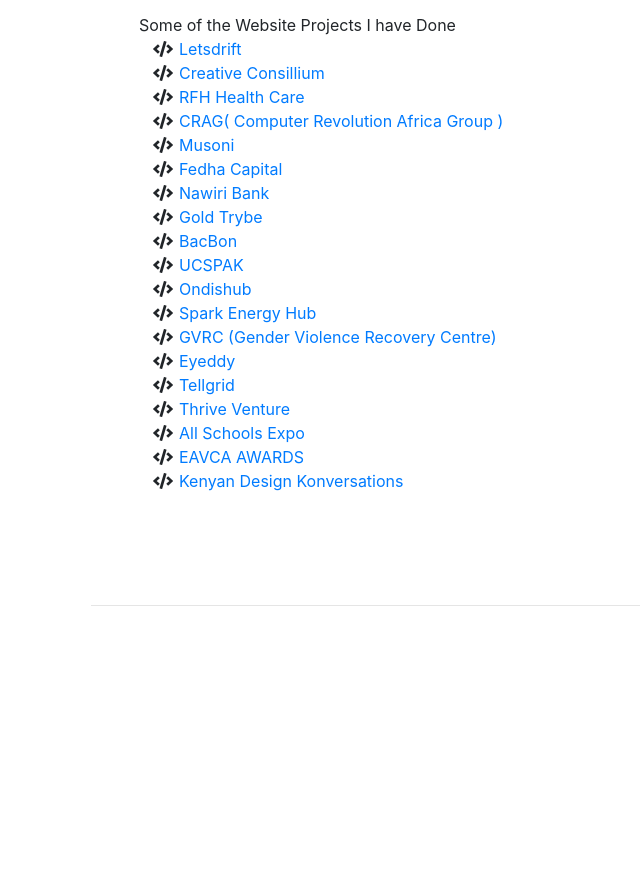
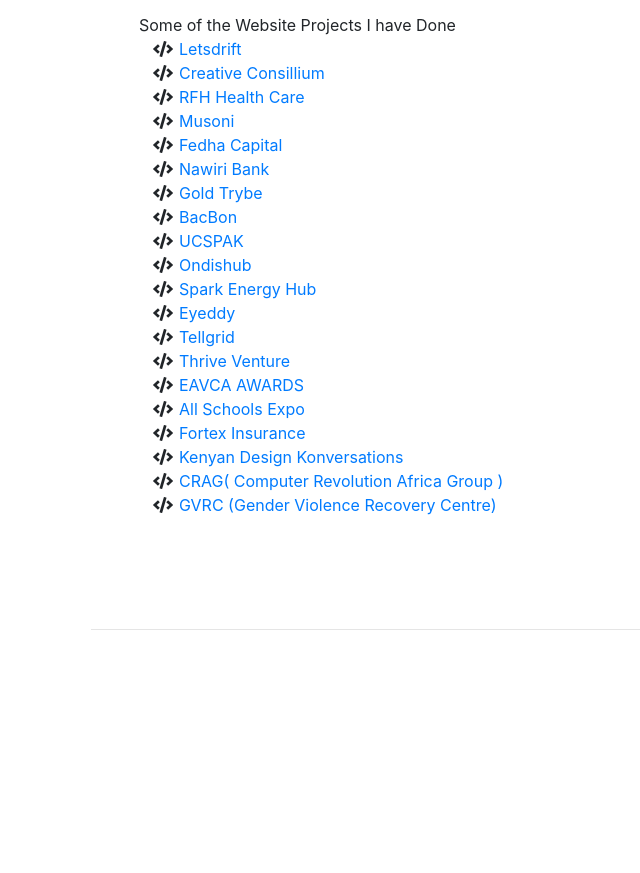
Before and after one commit to kizitoomoit/Kizitoomoit.github.io, a website with bundled scripts: page index.html in a window 1280 px wide. Shown: the part 2386-3259 px from the top of the page, without its empty margins (181-821 px from the left). Built offline with nearby package versions, Linux system fonts and the light colour scheme; a web font is replaced by a local one.

Commit message:
Added more  website projects done

```diff
--- a/index.html
+++ b/index.html
@@ -298,10 +298,6 @@
                     RFH Health Care</li></a>
                   <li>
                   <li>
-                    <i class="fa-li fa fa-code"><a href="https://cragroup.co.ke/" target="_blank" rel="noopener noreferrer"></i>
-                    CRAG( Computer Revolution Africa Group )</li></a>
-                  <li>
-                  <li>
                     <i class="fa-li fa fa-code"><a href="https://musoni.co.ke/" target="_blank" rel="noopener noreferrer"></i>
                     Musoni</li></a>
                   <li>
@@ -334,10 +330,6 @@
                     Spark Energy Hub</li></a>
                   <li>
                   <li>
-                    <i class="fa-li fa fa-code"><a href="https://gvrc.co.ke" target="_blank" rel="noopener noreferrer"></i>
-                    GVRC (Gender Violence Recovery Centre)</li></a>
-                  <link>
-                  <li>
                     <i class="fa-li fa fa-code"><a href="https://eyeddy.com/" target="_blank" rel="noopener noreferrer"></i>
                     Eyeddy</li></a>
                   <li>
@@ -350,16 +342,28 @@
                     Thrive Venture</li></a>
                   <li>
                   <li>
+                    <i class="fa-li fa fa-code"><a href="https://2024awards.eavca.org/" target="_blank" rel="noopener noreferrer"></i>
+                    EAVCA AWARDS</li></a>
+                  <li>
+                  <li>
                     <i class="fa-li fa fa-code"><a href="https://allschoolsexpo.co.ke/" target="_blank" rel="noopener noreferrer"></i>
                     All Schools Expo</li></a>
                   <li>
                   <li>
-                    <i class="fa-li fa fa-code"><a href="https://2024awards.eavca.org/" target="_blank" rel="noopener noreferrer"></i>
-                    EAVCA AWARDS</li></a>
+                    <i class="fa-li fa fa-code"><a href="https://fortexinsurance.co.ke" target="_blank" rel="noopener noreferrer"></i>
+                    Fortex Insurance</li></a>
                   <li>
                   <li>
                     <i class="fa-li fa fa-code"><a href="https://kdk.co.ke" target="_blank" rel="noopener noreferrer"></i>
                     Kenyan Design Konversations</li></a>
+                  <li>
+                  <li>
+                    <i class="fa-li fa fa-code"><a href="https://cragroup.co.ke/" target="_blank" rel="noopener noreferrer"></i>
+                    CRAG( Computer Revolution Africa Group )</li></a>
+                  <li>
+                  <li>
+                    <i class="fa-li fa fa-code"><a href="https://gvrc.co.ke" target="_blank" rel="noopener noreferrer"></i>
+                    GVRC (Gender Violence Recovery Centre)</li></a>
                   <li>
                 </ul>
               <p></p>
```
